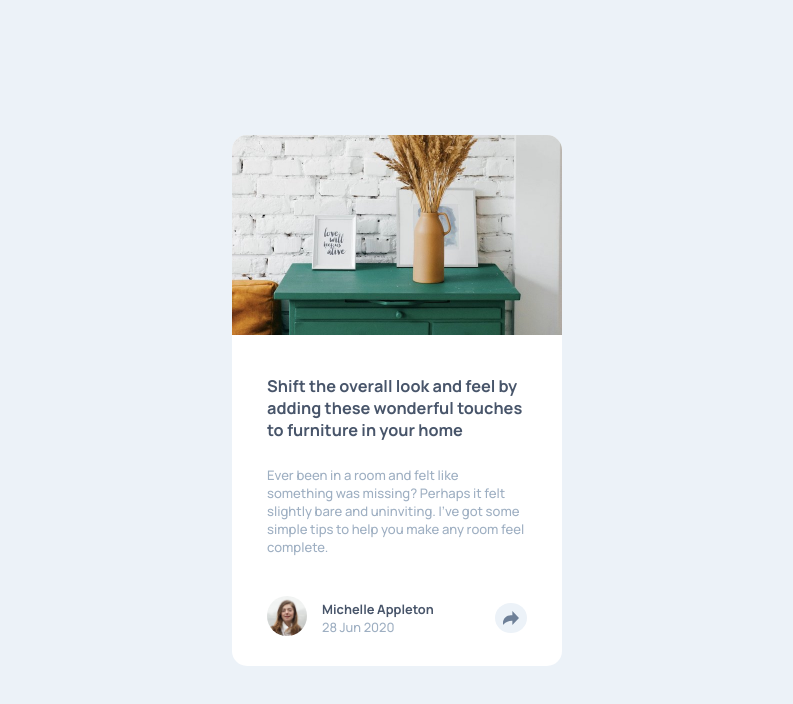
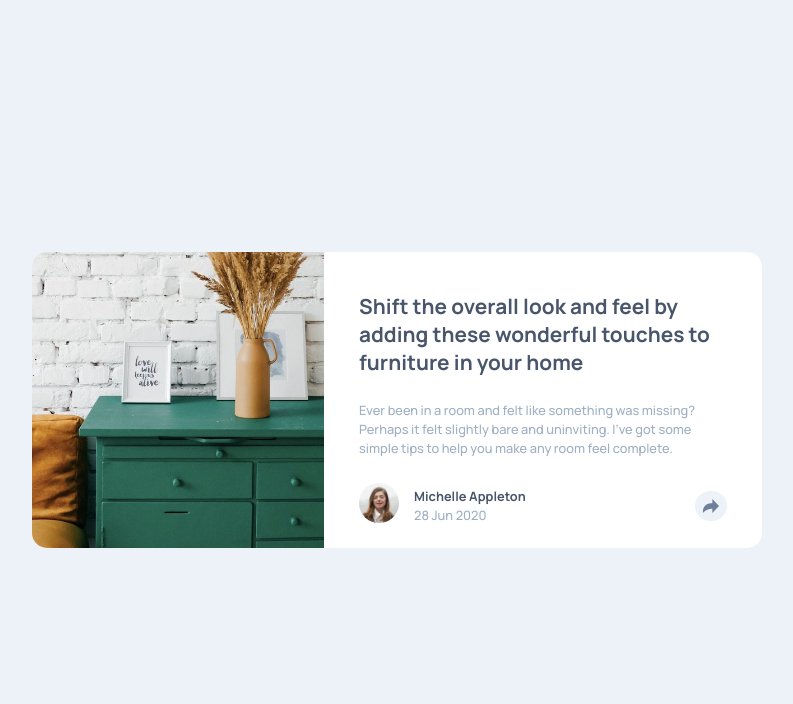
Before and after one commit to rachelktyjohnson/FEM_article-preview-component, a plain HTML site: page index.html in a window 1280 px wide. Shown: the whole page, without its empty margins (243-1036 px from the left). Drawn offline with Linux system fonts and the light colour scheme.

Commit message:
desktop styling

```diff
--- a/styles.css
+++ b/styles.css
@@ -22,50 +22,79 @@ article {
   border-radius: 15px;
   overflow: hidden;
 }
+@media (min-width: 600px) {
+  article {
+    max-width: 730px;
+    display: grid;
+    grid-template-columns: 4fr 6fr;
+  }
+}
 article .feature-image {
   width: 100%;
   height: 200px;
   background-image: url("images/drawers.jpg");
   background-size: cover;
 }
+@media (min-width: 600px) {
+  article .feature-image {
+    height: 100%;
+  }
+}
 article .content {
-  padding: 40px 35px;
+  padding: 40px 35px 20px;
 }
 article .content h1 {
   color: hsl(217deg, 19%, 35%);
   font-size: 1.02rem;
+}
+@media (min-width: 600px) {
+  article .content h1 {
+    font-size: 1.3rem;
+  }
 }
 article .content p {
   color: hsl(212deg, 23%, 69%);
   font-size: 0.82rem;
   margin-top: 25px;
 }
-article .article-footer {
+@media (min-width: 600px) {
+  article .content p {
+    font-size: 0.8rem;
+    line-height: 1.5;
+  }
+}
+article .content .article-footer {
   display: flex;
   justify-content: space-between;
   align-items: center;
-  padding: 0 35px 25px;
+  margin-top: 40px;
 }
-article .article-footer .author {
+@media (min-width: 600px) {
+  article .content .article-footer {
+    margin-top: 25px;
+  }
+}
+article .content .article-footer .author {
   display: flex;
   align-items: center;
 }
-article .article-footer .author img {
+article .content .article-footer .author img {
   height: 40px;
   border-radius: 100%;
 }
-article .article-footer .author .author-info {
+article .content .article-footer .author .author-info {
   margin-left: 15px;
 }
-article .article-footer .author .author-info p {
+article .content .article-footer .author .author-info p {
   font-size: 0.8rem;
   color: hsl(212deg, 23%, 69%);
+  margin: 0;
 }
-article .article-footer .author .author-info p.author-name {
+article .content .article-footer .author .author-info p.author-name {
   font-weight: 700;
   color: hsl(217deg, 19%, 35%);
 }
-article .article-footer .share-arrow {
+article .content .article-footer .share-arrow {
   background: hsl(210deg, 46%, 95%);
   padding: 8px;
   border-radius: 100%;
```
Also changed, not shown: index.html (+2 -1 lines).
